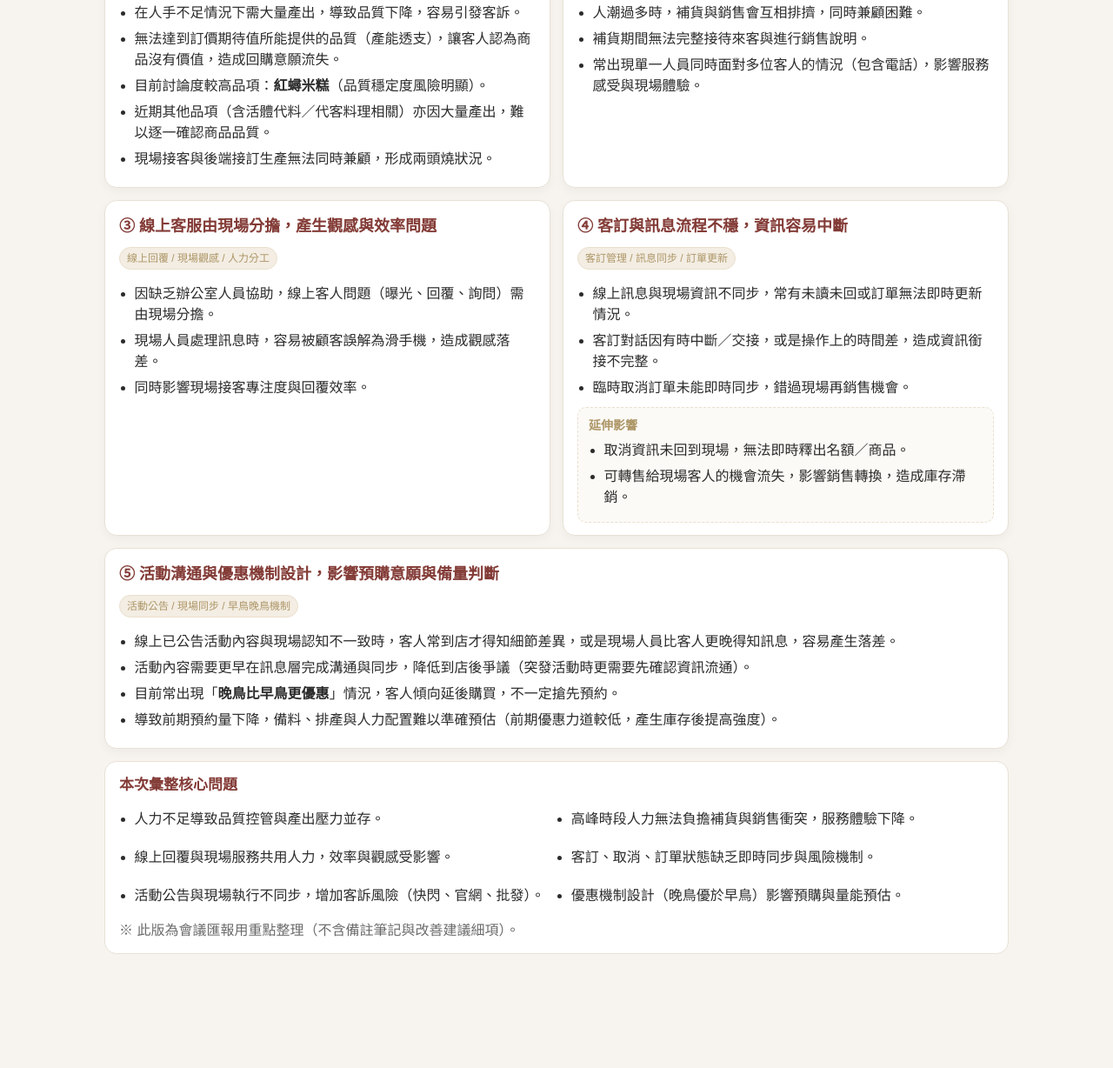
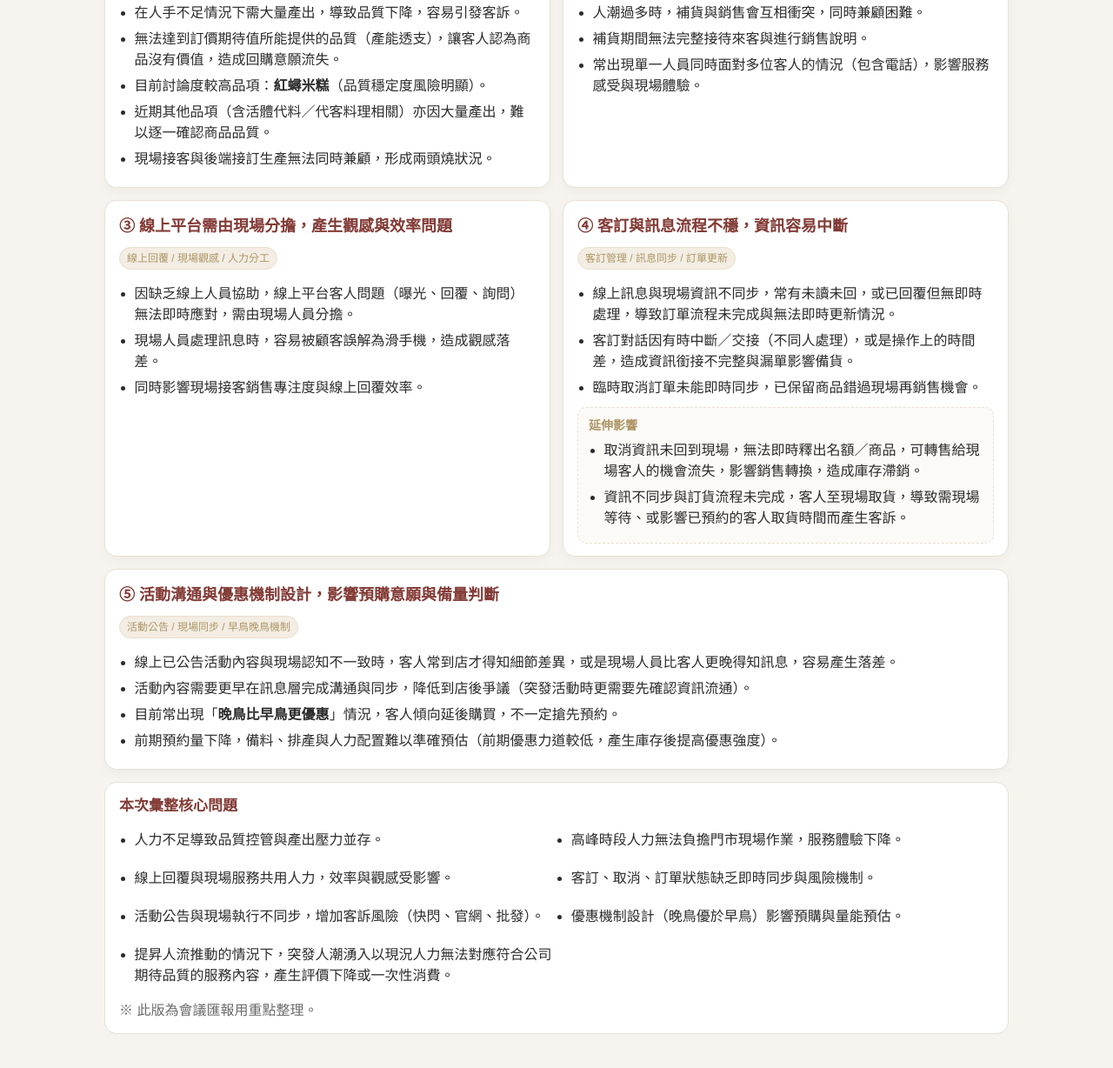
Before and after one commit to OrangeSmall/ORG_site, a plain HTML site: page report.html in a window 1280 px wide. Shown: the part 262-1490 px from the top of the page at 87% size. Before the commit the page ends 1403 px from the top, so only its background shows below. Drawn offline with Linux system fonts and the light colour scheme.

Commit message:
Refine wording in report.html for clarity

```diff
--- a/report.html
+++ b/report.html
@@ -147,22 +147,22 @@
       </article>
 
       <article class="card">
-        <h2>② 人潮高峰下補貨與銷售無法同時 Cover</h2>
+        <h2>② 人潮高峰下補貨與銷售無法同時Cover</h2>
         <div class="tag">現場服務 / 補貨 / 銷售體驗</div>
         <ul>
-          <li>人潮過多時，補貨與銷售會互相排擠，同時兼顧困難。</li>
+          <li>人潮過多時，補貨與銷售會互相衝突，同時兼顧困難。</li>
           <li>補貨期間無法完整接待來客與進行銷售說明。</li>
           <li>常出現單一人員同時面對多位客人的情況（包含電話），影響服務感受與現場體驗。</li>
         </ul>
       </article>
 
       <article class="card">
-        <h2>③ 線上客服由現場分擔，產生觀感與效率問題</h2>
+        <h2>③ 線上平台需由現場分擔，產生觀感與效率問題</h2>
         <div class="tag">線上回覆 / 現場觀感 / 人力分工</div>
         <ul>
-          <li>因缺乏辦公室人員協助，線上客人問題（曝光、回覆、詢問）需由現場分擔。</li>
+          <li>因缺乏線上人員協助，線上平台客人問題（曝光、回覆、詢問）無法即時應對，需由現場人員分擔。</li>
           <li>現場人員處理訊息時，容易被顧客誤解為滑手機，造成觀感落差。</li>
-          <li>同時影響現場接客專注度與回覆效率。</li>
+          <li>同時影響現場接客銷售專注度與線上回覆效率。</li>
         </ul>
       </article>
 
@@ -170,15 +170,15 @@
         <h2>④ 客訂與訊息流程不穩，資訊容易中斷</h2>
         <div class="tag">客訂管理 / 訊息同步 / 訂單更新</div>
         <ul>
-          <li>線上訊息與現場資訊不同步，常有未讀未回或訂單無法即時更新情況。</li>
-          <li>客訂對話因有時中斷／交接，或是操作上的時間差，造成資訊銜接不完整。</li>
-          <li>臨時取消訂單未能即時同步，錯過現場再銷售機會。</li>
+          <li>線上訊息與現場資訊不同步，常有未讀未回，或已回覆但無即時處理，導致訂單流程未完成與無法即時更新情況。</li>
+          <li>客訂對話因有時中斷／交接（不同人處理），或是操作上的時間差，造成資訊銜接不完整與漏單影響備貨。</li>
+          <li>臨時取消訂單未能即時同步，已保留商品錯過現場再銷售機會。</li>
         </ul>
         <div class="sub">
           <h3>延伸影響</h3>
           <ul>
-            <li>取消資訊未回到現場，無法即時釋出名額／商品。</li>
-            <li>可轉售給現場客人的機會流失，影響銷售轉換，造成庫存滯銷。</li>
+            <li>取消資訊未回到現場，無法即時釋出名額／商品，可轉售給現場客人的機會流失，影響銷售轉換，造成庫存滯銷。</li>
+            <li>資訊不同步與訂貨流程未完成，客人至現場取貨，導致需現場等待、或影響已預約的客人取貨時間而產生客訴。</li>
           </ul>
         </div>
       </article>
@@ -190,7 +190,7 @@
           <li>線上已公告活動內容與現場認知不一致時，客人常到店才得知細節差異，或是現場人員比客人更晚得知訊息，容易產生落差。</li>
           <li>活動內容需要更早在訊息層完成溝通與同步，降低到店後爭議（突發活動時更需要先確認資訊流通）。</li>
           <li>目前常出現「<strong>晚鳥比早鳥更優惠</strong>」情況，客人傾向延後購買，不一定搶先預約。</li>
-          <li>導致前期預約量下降，備料、排產與人力配置難以準確預估（前期優惠力道較低，產生庫存後提高強度）。</li>
+          <li>前期預約量下降，備料、排產與人力配置難以準確預估（前期優惠力道較低，產生庫存後提高優惠強度）。</li>
         </ul>
       </article>
     </section>
@@ -199,13 +199,14 @@
       <h2>本次彙整核心問題</h2>
       <ul class="summary-list">
         <li>人力不足導致品質控管與產出壓力並存。</li>
-        <li>高峰時段人力無法負擔補貨與銷售衝突，服務體驗下降。</li>
+        <li>高峰時段人力無法負擔門市現場作業，服務體驗下降。</li>
         <li>線上回覆與現場服務共用人力，效率與觀感受影響。</li>
         <li>客訂、取消、訂單狀態缺乏即時同步與風險機制。</li>
         <li>活動公告與現場執行不同步，增加客訴風險（快閃、官網、批發）。</li>
         <li>優惠機制設計（晚鳥優於早鳥）影響預購與量能預估。</li>
+        <li>提昇人流推動的情況下，突發人潮湧入以現況人力無法對應符合公司期待品質的服務內容，產生評價下降或一次性消費。</li>
       </ul>
-      <p class="muted" style="margin:10px 0 0;">※ 此版為會議匯報用重點整理（不含備註筆記與改善建議細項）。</p>
+      <p class="muted" style="margin:10px 0 0;">※ 此版為會議匯報用重點整理。</p>
     </section>
   </main>
 </body>
```
